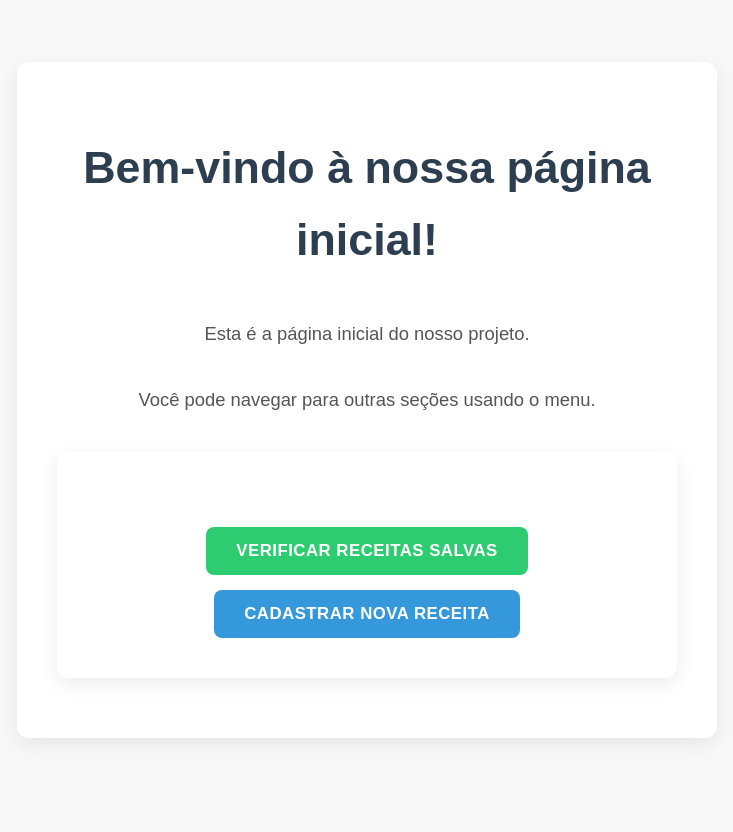
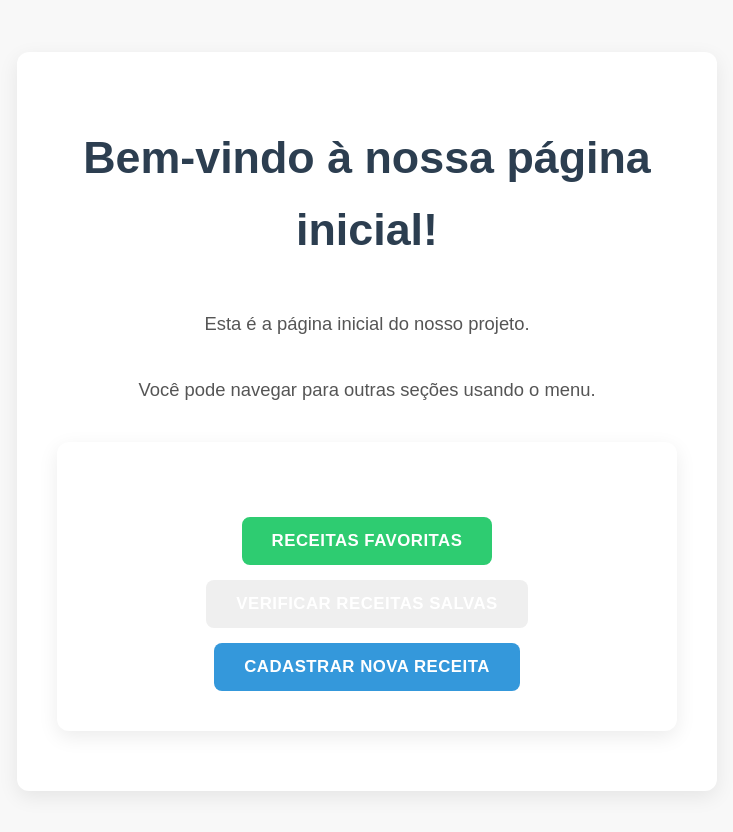
Before and after one commit to McLo1/Projeto-Receitas-3.1, a React (Vite) app: page / in a window 1280 px wide. Shown: the top 832 px of the page, without its empty margins (273-1006 px from the left). Before the commit the page ends 800 px from the top, so only its background shows below. Built offline with nearby package versions, Linux system fonts and the light colour scheme.

Commit message:
Criado botão de navegação para a tela de receitas favoritadas

```diff
--- a/src/Components/TelaInicial/TelaInicial.jsx
+++ b/src/Components/TelaInicial/TelaInicial.jsx
@@ -9,10 +9,11 @@ export default function TelaInicial() {
         <div className="home">
 
             <div className="button-container">
-                <button onClick={() => navigate("/Receitas")}>Verificar Receitas Salvas</button>
-                <button onClick={() => navigate("/Cadastro")}>Cadastrar Nova Receita</button>
+                <button className="amarelo" onClick={() => navigate("/favoritos")}>Receitas Favoritas</button>
+                <button className="azul" onClick={() => navigate("/Receitas")}>Verificar Receitas Salvas</button>
+                <button className="verde" onClick={() => navigate("/Cadastro")}>Cadastrar Nova Receita</button>
+            </div>
 
-            </div>
         </div>
     );
 }
```
